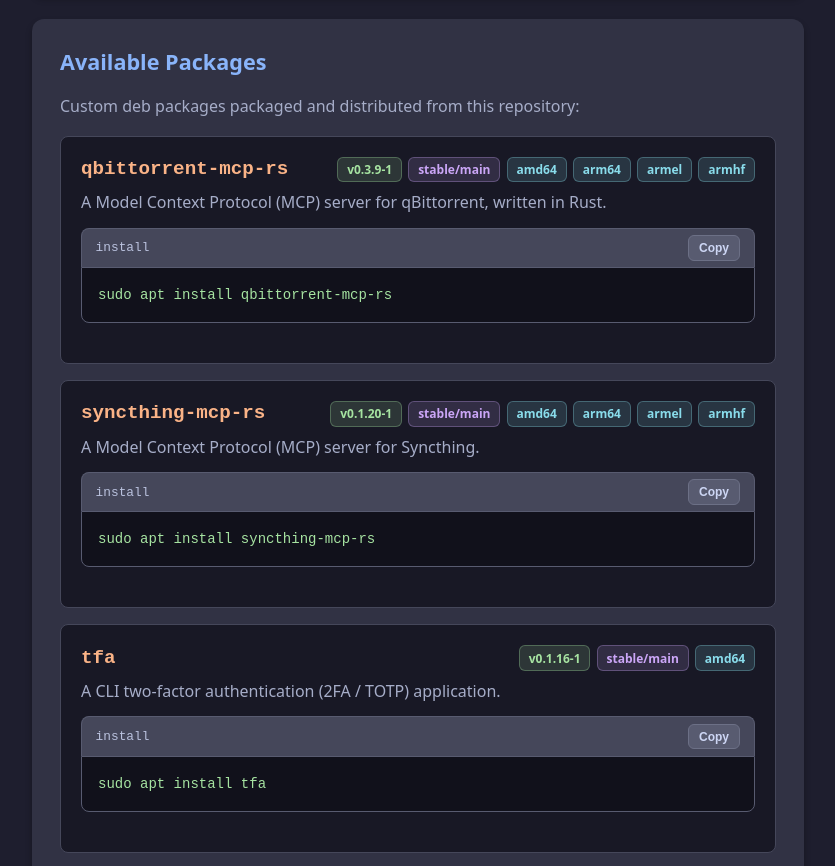
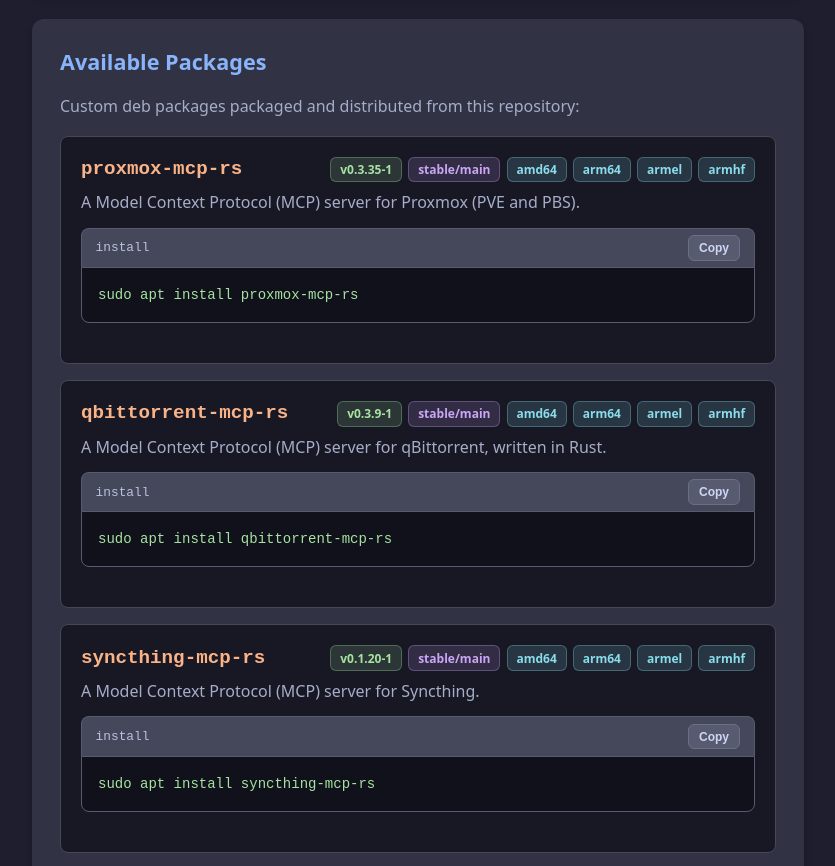
Before and after one commit to nicholaswilde/apt, a plain HTML site: page public/index.html in a window 1280 px wide. Shown: the part 1340-2206 px from the top of the page, without its empty margins (222-1057 px from the left). Drawn offline with Linux system fonts and the light colour scheme.

Commit message:
feat(pkg): add proxmox-mcp-rs debs (amd64, arm64, armhf, armel)

```diff
--- a/public/index.html
+++ b/public/index.html
@@ -117,6 +117,32 @@ sudo apt install &lt;package-name&gt;</code></pre>
         <p>Custom deb packages packaged and distributed from this repository:</p>
 
         <!-- packages:start -->
+        <div class="package-item">
+          <div class="package-header">
+            <span class="package-name">proxmox-mcp-rs</span>
+            <div class="package-badges">
+              <span class="badge badge-version">v0.3.35-1</span>
+              <span class="badge badge-component">stable/main</span>
+              <span class="badge badge-arch">amd64</span>
+              <span class="badge badge-arch">arm64</span>
+              <span class="badge badge-arch">armel</span>
+              <span class="badge badge-arch">armhf</span>
+            </div>
+          </div>
+          <p>
+            A Model Context Protocol (MCP) server for Proxmox (PVE and PBS).
+          </p>
+          <div class="code-container">
+            <div class="code-header">
+              <span>install</span>
+              <button class="copy-btn" data-target="cmd-install-proxmox-mcp-rs" title="Copy to clipboard">
+                Copy
+              </button>
+            </div>
+            <pre class="code-block" id="cmd-install-proxmox-mcp-rs"><code>sudo apt install proxmox-mcp-rs</code></pre>
+          </div>
+        </div>
+
         <div class="package-item">
           <div class="package-header">
             <span class="package-name">qbittorrent-mcp-rs</span>
```
Also changed, not shown: 4 other files.
